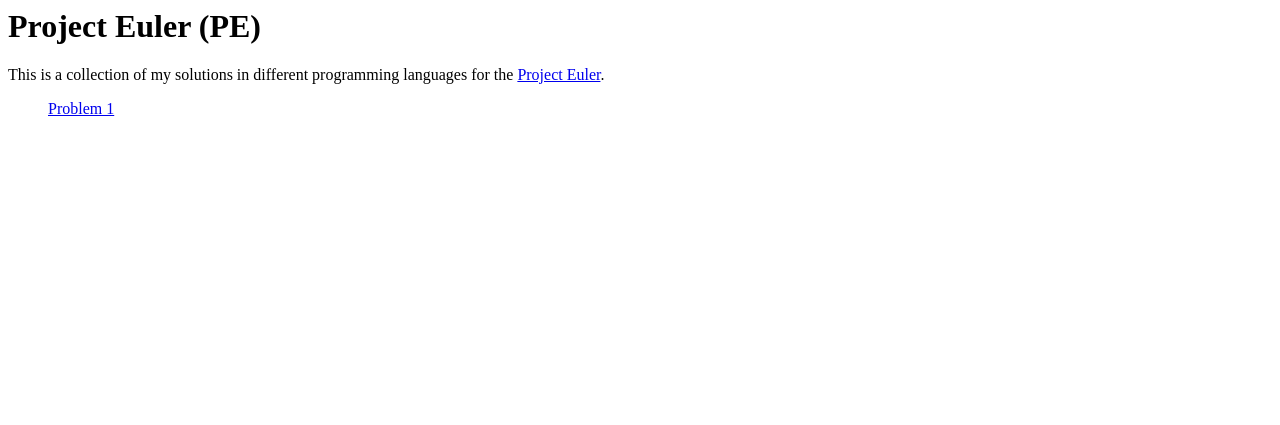
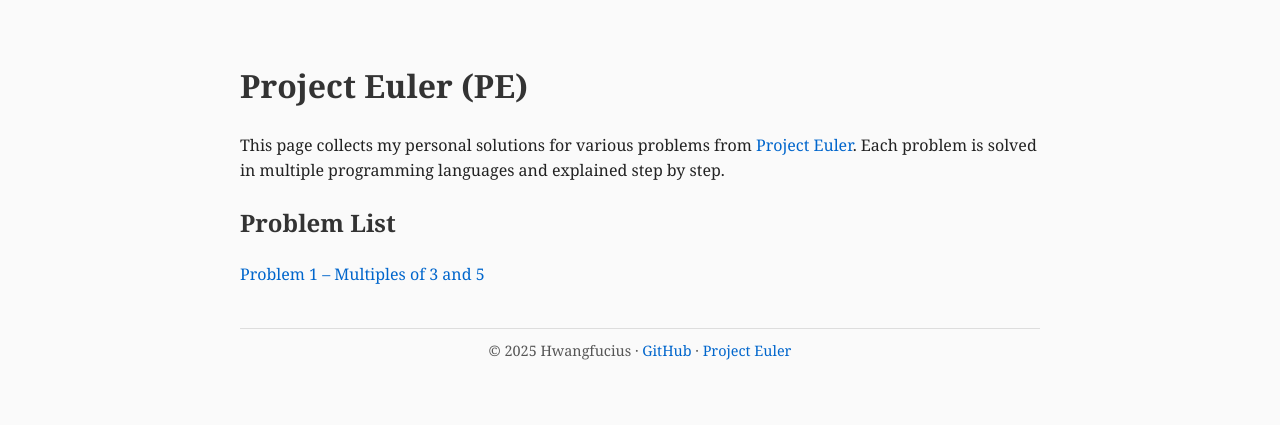
Before and after one commit to hwang-fu/project-euler, a website: page index.html in a window 1280 px wide. Drawn offline with Linux system fonts and the light colour scheme.

Commit message:
style: better website

```diff
--- a/index.html
+++ b/index.html
@@ -1,7 +1,69 @@
-<h1>Project Euler (PE)</h1>
+<!doctype html>
+<html lang="en">
+<head>
+  <meta charset="utf-8" />
+  <title>Project Euler Solutions – by Hwangfucius</title>
+  <meta name="viewport" content="width=device-width, initial-scale=1.0" />
+  <style>
+    body {
+      font-family: "Georgia", "Times New Roman", serif;
+      max-width: 800px;
+      margin: 60px auto;
+      padding: 0 20px;
+      line-height: 1.6;
+      color: #222;
+      background-color: #fafafa;
+    }
 
-<p>This is a collection of my solutions in different programming languages for the <a href="https://projecteuler.net">Project Euler</a>.</a>
+    h1, h2 {
+      color: #333;
+    }
 
-<ul>
-    <a href="docs/1.html">Problem 1</a>
-</ul>
+    a {
+      color: #0066cc;
+      text-decoration: none;
+    }
+
+    a:hover {
+      text-decoration: underline;
+    }
+
+    ul {
+      list-style-type: none;
+      padding-left: 0;
+    }
+
+    li {
+      margin: 8px 0;
+    }
+
+    footer {
+      margin-top: 40px;
+      font-size: 0.9em;
+      color: #555;
+      border-top: 1px solid #ddd;
+      padding-top: 10px;
+      text-align: center;
+    }
+  </style>
+</head>
+<body>
+
+  <h1>Project Euler (PE)</h1>
+  <p>
+    This page collects my personal solutions for various problems from
+    <a href="https://projecteuler.net" target="_blank">Project Euler</a>.
+    Each problem is solved in multiple programming languages and explained step by step.
+  </p>
+
+  <h2>Problem List</h2>
+  <ul>
+    <li><a href="docs/1.html">Problem 1 – Multiples of 3 and 5</a></li>
+  </ul>
+
+  <footer>
+    © 2025 Hwangfucius · <a href="https://github.com/hwang-fu">GitHub</a> · <a href="https://projecteuler.net">Project Euler</a>
+  </footer>
+
+</body>
+</html>
```
